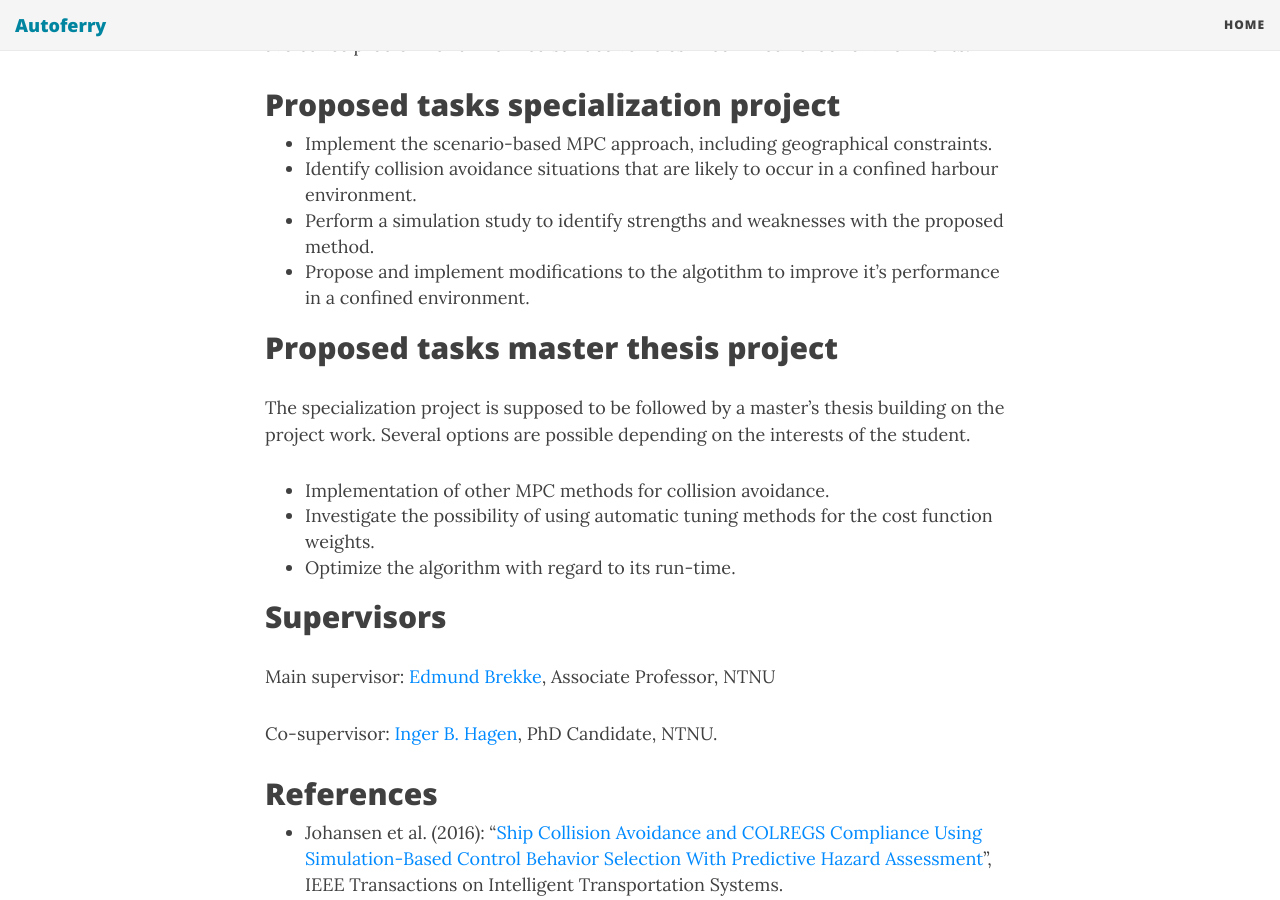
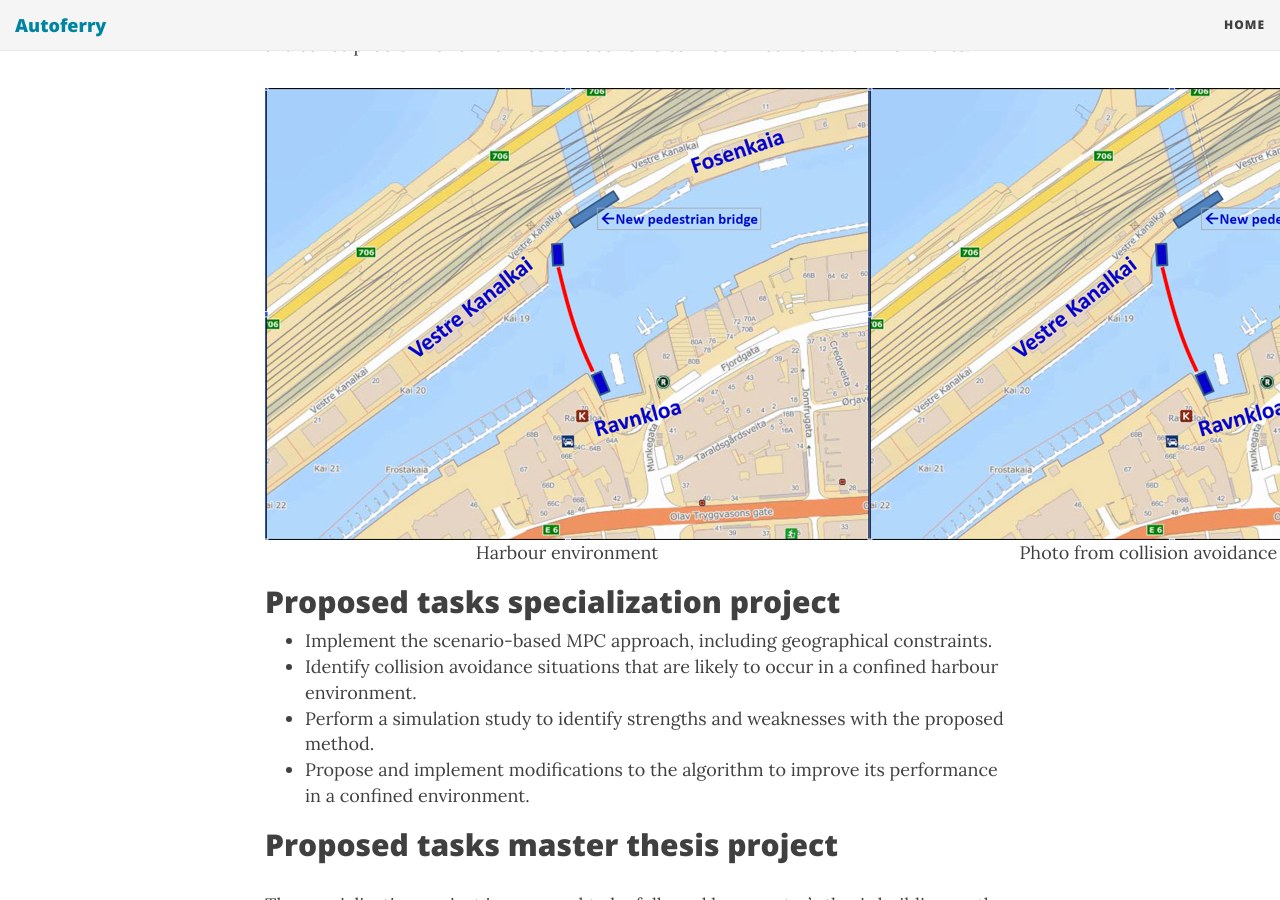
Before and after one commit to autosit/autosit.github.io, a Jekyll site: the page built from _posts/2018-04-11-mpc.md, in a window 1280 px wide and 900 px high, scrolled down 657 px. Built offline with Jekyll 4.4.1, drawn with Linux system fonts in a browser that asks for light colours; nearby versions of some CDN libraries.

Commit message:
Added photos

```diff
--- a/_posts/2018-04-11-mpc.md
+++ b/_posts/2018-04-11-mpc.md
@@ -8,6 +8,10 @@ Model-predictive control (MPC) is an advanced control technique consisting in th
 
 In (Johansen et al. 2014) a scenario-based MPC approach to collision avoidance is proposed. At each run of the MPC simulations are run for a finite set of control input modifications. The resulting trajectories are evaluated by a cost function and the modification incurring the lowes cost in then applied to the vessel. The method has been implemented and tested in open water situations without geographical constraints. The objective of the specializarion project is the study of this MPC approach to the collision avoidance problem for unmanned surface vehicles in confined harbor environments.
 
+|![]({{site.url}}/assets/ravnkloa.png)|![]({{site.url}}/assets/ravnkloa.png)|
+|:---:|:---:|
+|Harbour environment| Photo from collision avoidance tests |
+
 
 
 ## Proposed tasks specialization project
@@ -15,7 +19,7 @@ In (Johansen et al. 2014) a scenario-based MPC approach to collision avoidance i
 * Implement the scenario-based MPC approach, including geographical constraints.
 * Identify collision avoidance situations that are likely to occur in a confined harbour environment.
 * Perform a simulation study to identify strengths and weaknesses with the proposed method.
-* Propose and implement modifications to the algotithm to improve it's performance in a confined environment.
+* Propose and implement modifications to the algorithm to improve its performance in a confined environment.
 
 
 ## Proposed tasks master thesis project
```
